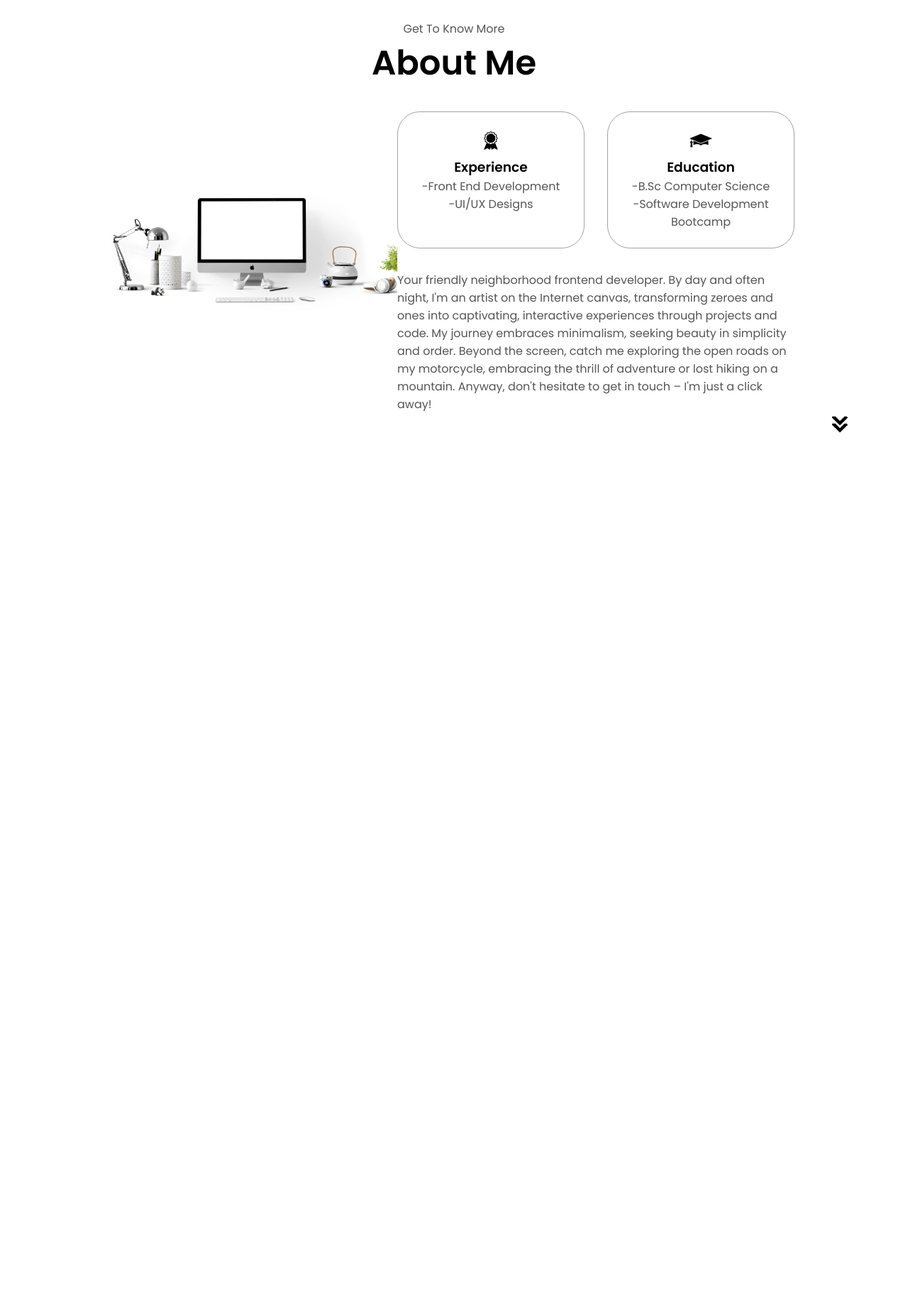
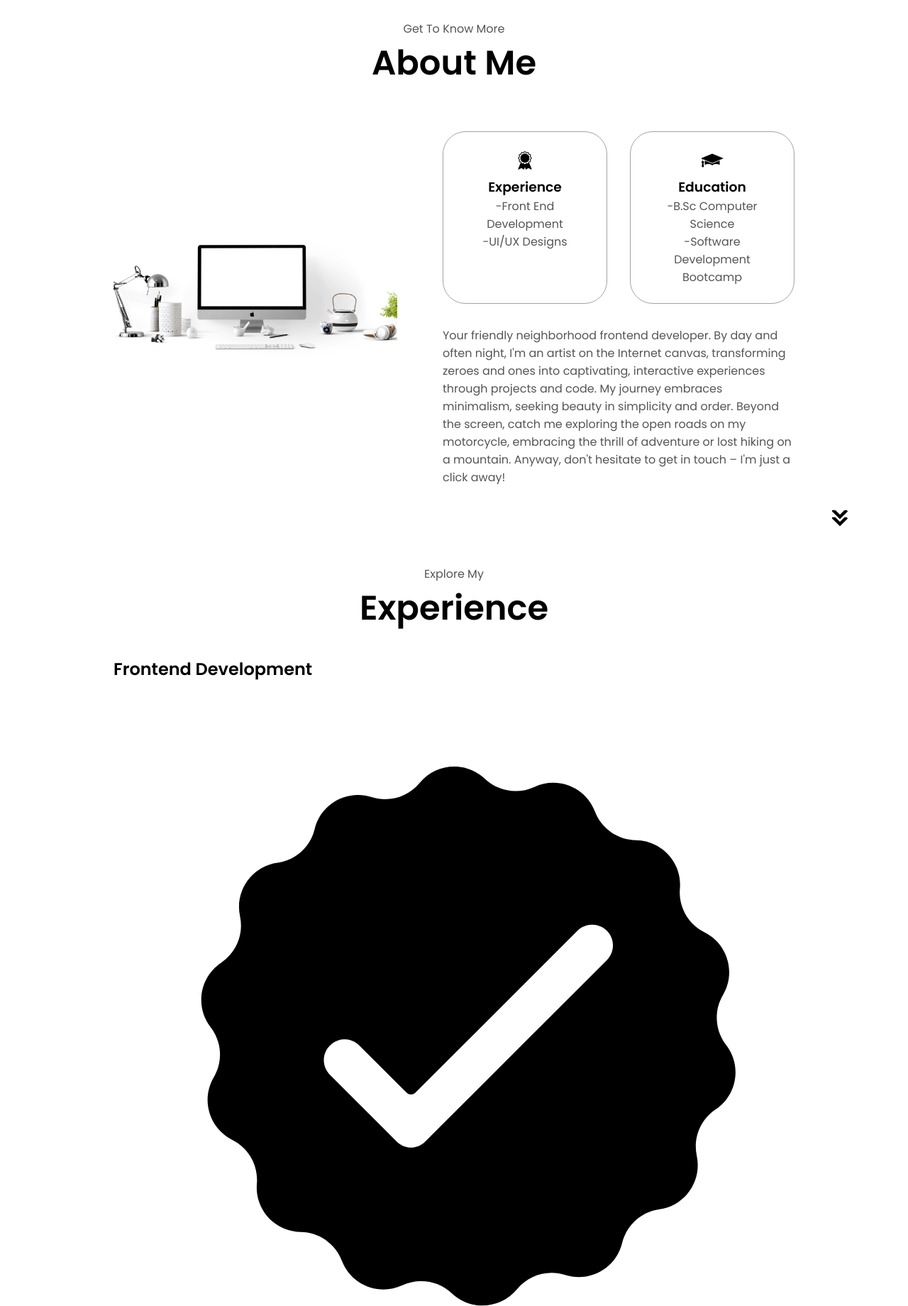
Before and after one commit to abuhumayed/portfolioJS, a website built with Vite: page index.html in a window 1280 px wide. Shown: the part 780-2620 px from the top of the page at 71% size. Before the commit the page ends 1544 px from the top, so only its background shows below. Built offline with nearby package versions, Linux system fonts and the light colour scheme.

Commit message:
experience-start

```diff
--- a/index.html
+++ b/index.html
@@ -86,7 +86,23 @@
           </div>
         </div>
       </div>
-      <img onclick="location.href='./experience'" class="icon arrow" src="./assets/arrow.png" alt="arrow icon">
+      <img onclick="location.href='./#experience'" class="icon arrow" src="./assets/arrow.png" alt="arrow icon">
+  </section>
+  <section id="experience">
+    <p class="section__text__p1">Explore My</p>
+    <h1 class="title">Experience</h1>
+    <div class="experience-details-contaner">
+      <div class="about-containers">
+        <div class="details-containers" >
+          <h2 class="experience-sub-title">Frontend Development</h2>
+          <div class="article-container">
+            <article>
+              <img src="assets/checkmark.png" alt="">
+            </article>
+          </div>
+        </div>
+      </div>
+    </div>
   </section>
     <script src="./src/script.js"></script>
   </body>
--- a/style.css
+++ b/style.css
@@ -305,6 +305,9 @@ section{
 
 .section-container{
   display: flex;
+  gap: 4rem;
+  height: 80%;
+
 }
 
 .details-container{
@@ -316,3 +319,9 @@ section{
   border-color: rgb(163,163,163);
   text-align: center;
 }
+
+.section__pic-container{
+  height: 400px;
+  width: 400px;
+  margin: auto 0;
+}
```
